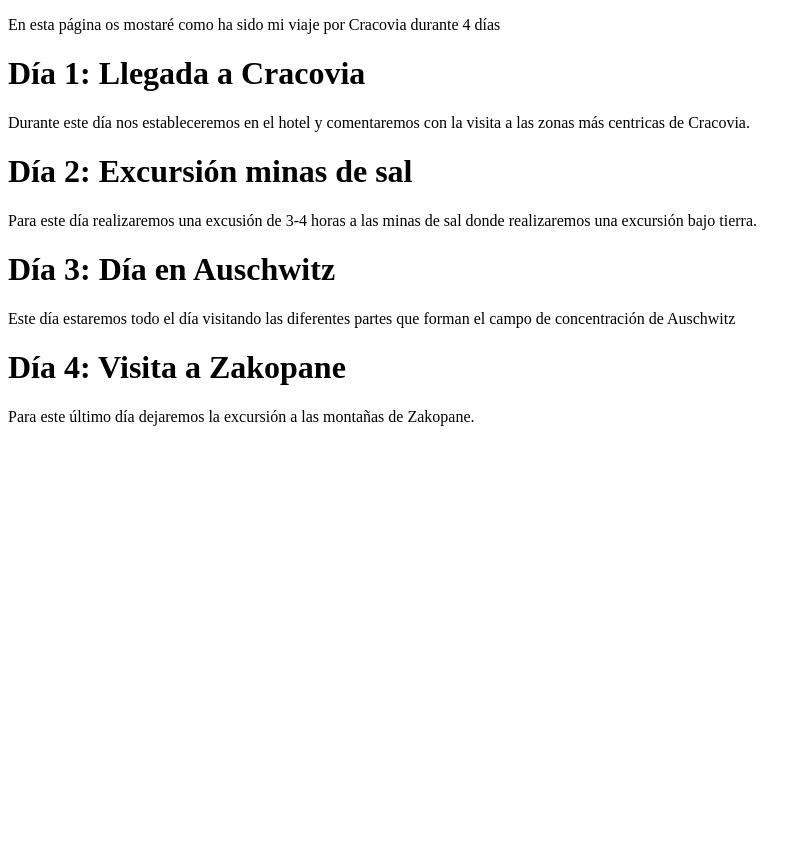
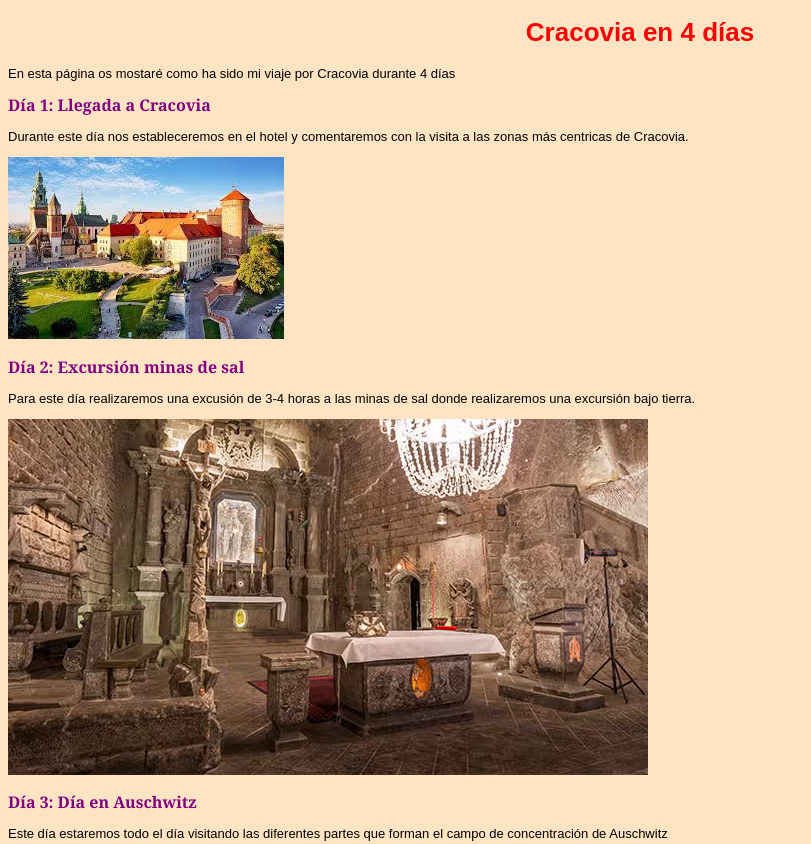
Before and after one commit to ldr2798/Exercise_Unit5_website, a plain HTML site: page index.html in a window 1280 px wide. Shown: the top 844 px of the page, without its empty margins (0-811 px from the left). Before the commit the page ends 800 px from the top, so only its background shows below. Drawn offline with Linux system fonts and the light colour scheme.

Commit message:
Changes of css

```diff
--- a/index.html
+++ b/index.html
@@ -3,22 +3,31 @@
 
 <head>
     <title>Mi viaje a Cracovia</title>
-    <link re="stylesheet" type="text/css" href="styles.css">
+    <link rel="stylesheet" type="text/css" href="styles.css">
 </head>
 
 <body>
+    <h1>Cracovia en 4 días</h1>
+
     <p>En esta página os mostaré como ha sido mi viaje por Cracovia durante 4 días</p>
-    <h1>Día 1: Llegada a Cracovia</h1>
-    <p>Durante este día nos estableceremos en el hotel y comentaremos con la visita a las zonas más centricas de
-        Cracovia.</p>
-    <h1>Día 2: Excursión minas de sal</h1>
-    <p>Para este día realizaremos una excusión de 3-4 horas a las minas de sal donde realizaremos una excursión bajo
-        tierra.</p>
-    <h1>Día 3: Día en Auschwitz</h1>
-    <p>Este día estaremos todo el día visitando las diferentes partes que forman el campo de concentración de Auschwitz
-    </p>
-    <h1>Día 4: Visita a Zakopane</h1>
-    <p>Para este último día dejaremos la excursión a las montañas de Zakopane.</p>
+    <h2>Día 1: Llegada a Cracovia</h1>
+        <p>Durante este día nos estableceremos en el hotel y comentaremos con la visita a las zonas más centricas de
+            Cracovia.</p>
+        <img src="cracovia.jpg" alt="Cracovia">
+        <h2>Día 2: Excursión minas de sal</h1>
+            <p>Para este día realizaremos una excusión de 3-4 horas a las minas de sal donde realizaremos una excursión
+                bajo
+                tierra.</p>
+            <img src="minas de sal.jpg" alt="Minas de Sal">
+            <h2>Día 3: Día en Auschwitz</h1>
+                <p>Este día estaremos todo el día visitando las diferentes partes que forman el campo de concentración
+                    de Auschwitz
+                </p>
+                <img src="Auschwitz.jpg" alt="Auschwitz">
+                <h2>Día 4: Visita a Zakopane</h1>
+                    <p>Para este último día dejaremos la excursión a las montañas de Zakopane.</p>
+                    <img src="zakopane.jpg" alt="zakopane">
+
 </body>
 
 </html>
--- a/styles.css
+++ b/styles.css
@@ -5,6 +5,12 @@ body {
 }
 
 h1 {
+    color: red;
+    font-size: 200%;
+    text-align: center;
+}
+
+h2 {
     font-family: Georgia, 'Times New Roman', Times, serif;
     color: purple;
     font-size: medium;
```
Also changed, not shown: Auschwitz.jpg (added), cracovia.jpg (added), minas de sal.jpg (added), zakopane.jpg (added).
